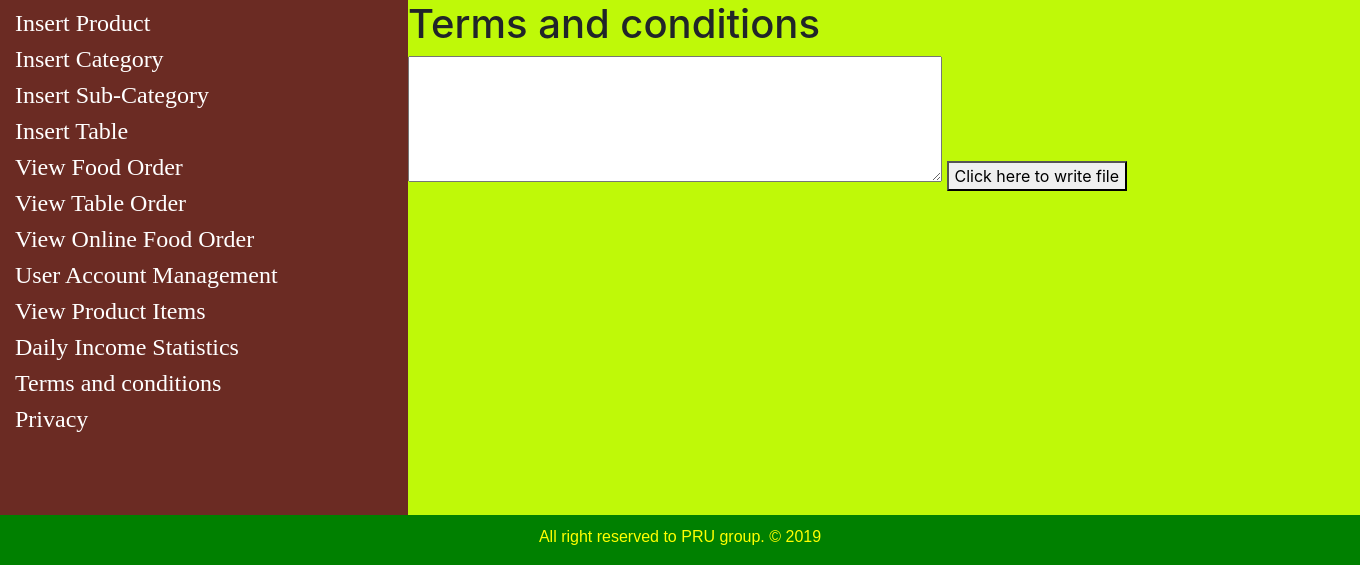
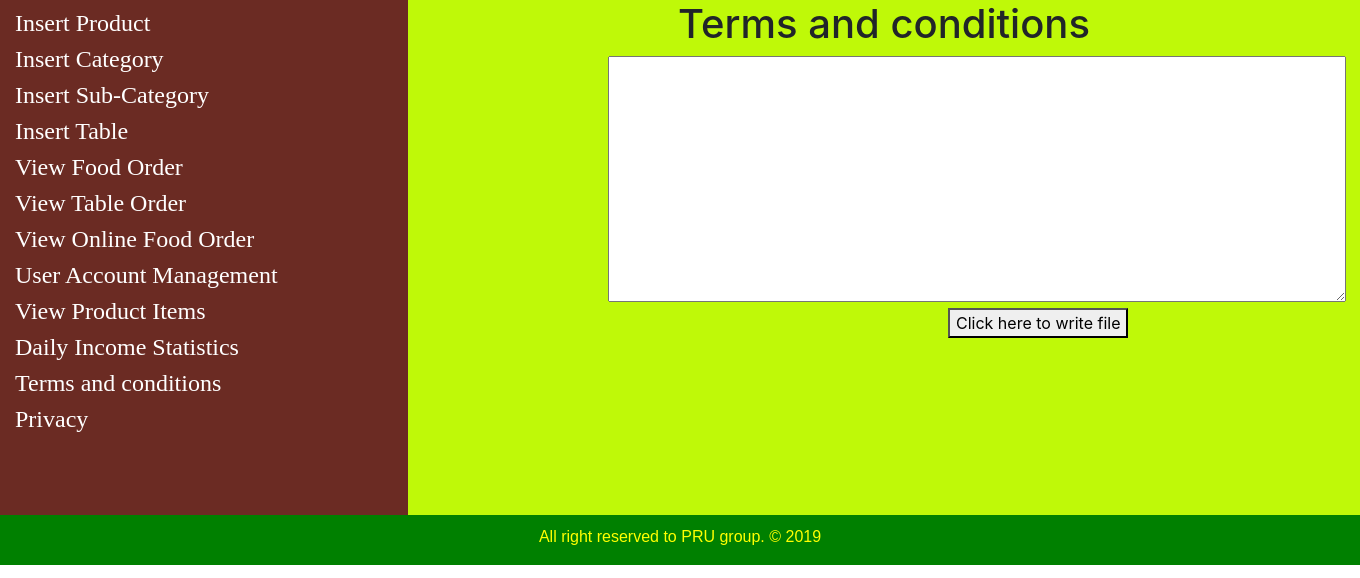
Before and after one commit to gpujwal054/WebAppOnlineFoodReservation, a PHP site: page /terms_conditions.php in a window 1360 px wide. Shown: the part 100-678 px from the top of the page. Run offline with PHP 8.4, Linux system fonts and the light colour scheme; some libraries are stand-ins or nearby versions.

Commit message:
Terms and conditions committed

```diff
--- a/terms_conditions.php
+++ b/terms_conditions.php
@@ -13,9 +13,9 @@
 	<div class="container_wrapper" style="width: 100%;height: 515px">
 	<?php include 'sidebar.php'; ?>
 		<div class="content" style="width:70%;float:right;height:515px;background-color: #BFF908">
-			<h1>Terms and conditions</h1>
-				<textarea rows="5" cols="50" style="text-align:center;" id="terms"></textarea>
-				<button onclick="termsConditions()">Click here to write file</button>
+			<h1 style="text-align: center;">Terms and conditions</h1>
+				<textarea rows="10" cols="70" style="margin-left: 200px" id="terms"></textarea><br>
+				<button onclick="termsConditions()" style="margin-left: 540px">Click here to write file</button>
 		</div>
 	</div>
 	<?php include 'footer.php';?>
```
